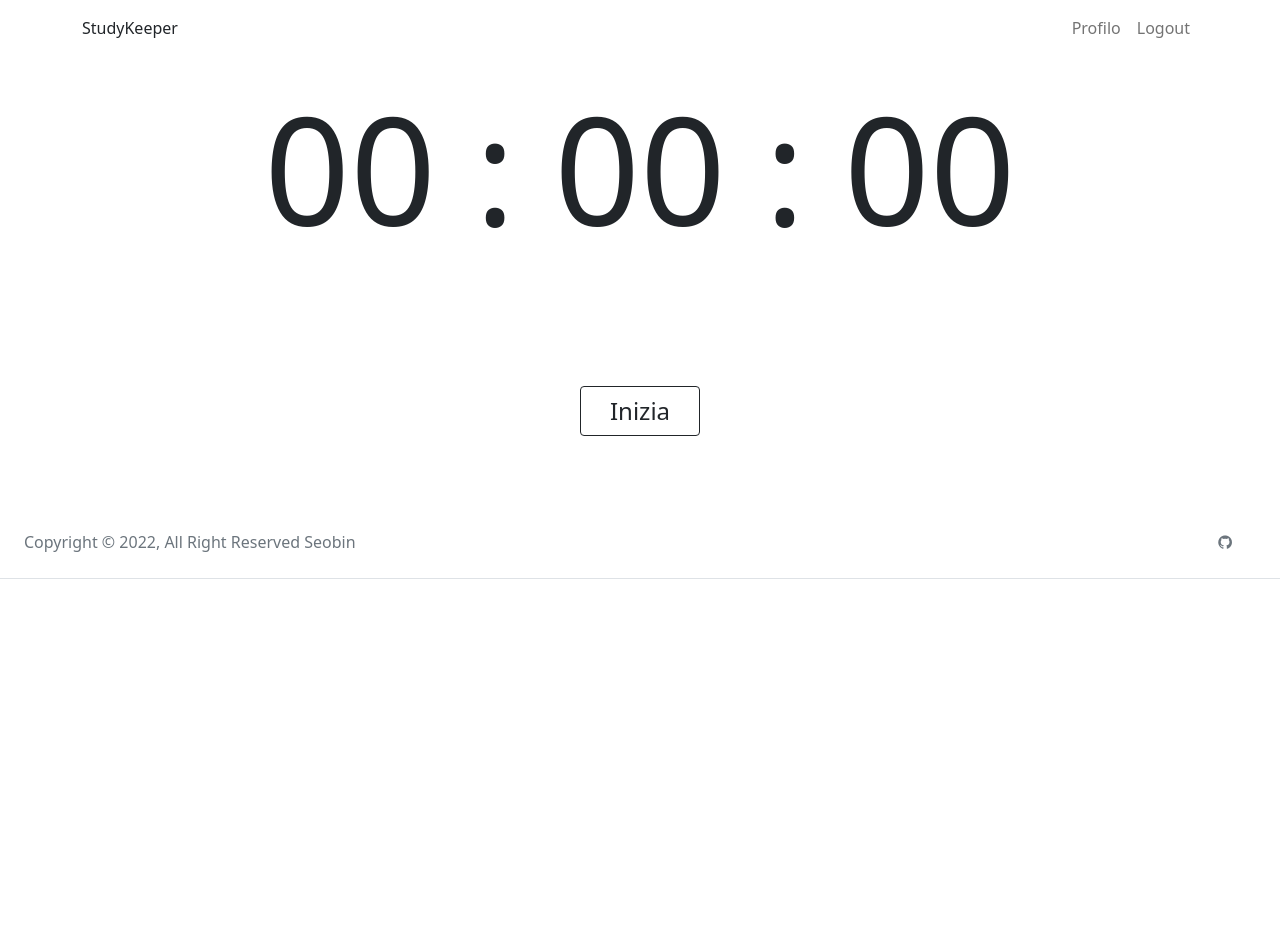
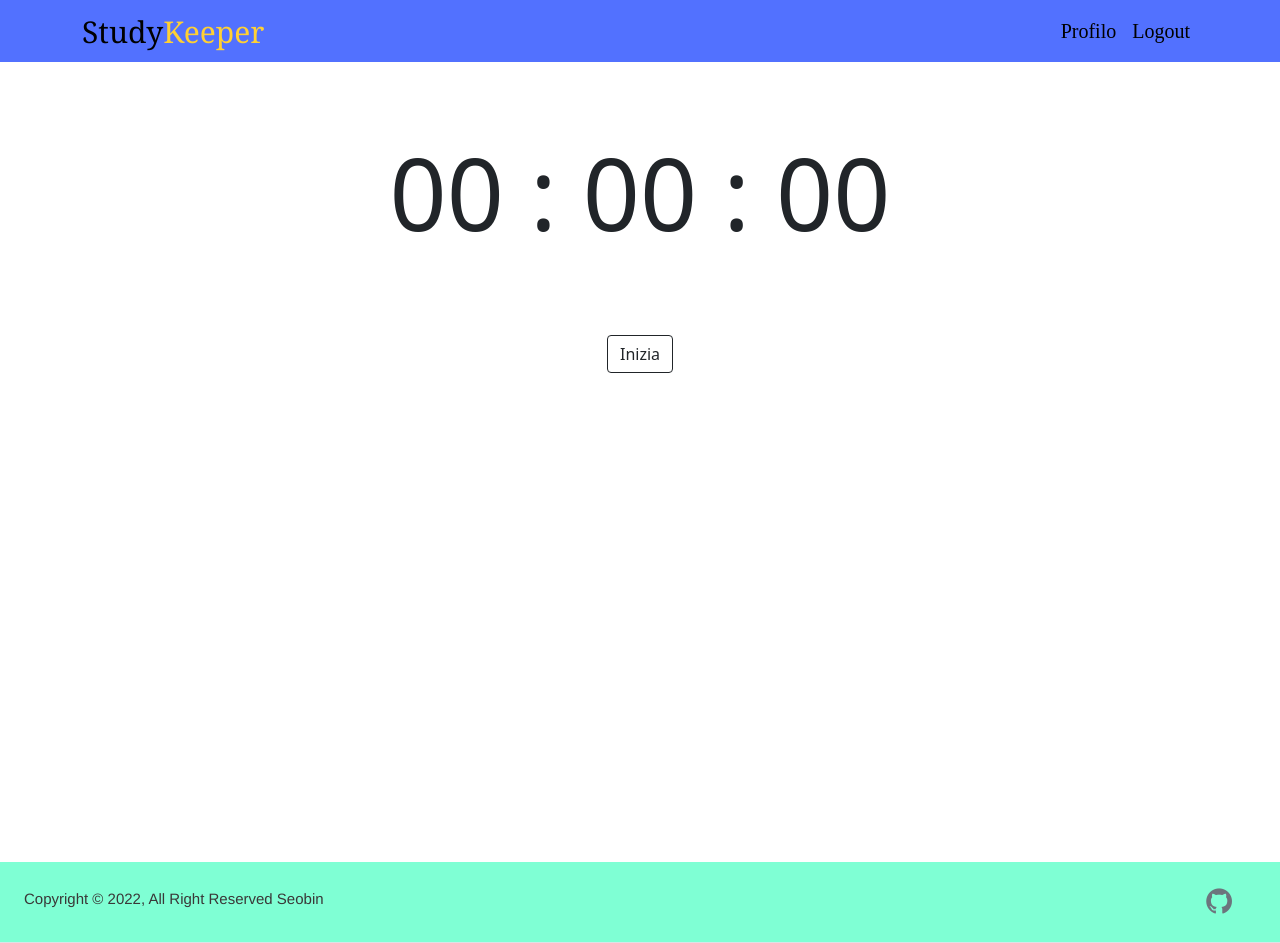
Before and after one commit to mrynaa/StudyKeeper, a PHP site: page / in a window 1280 px wide. Before the commit the page ends 579 px from the top, so only its background shows below. Run offline with PHP 8.4, Linux system fonts and the light colour scheme; some libraries are stand-ins or nearby versions.

Commit message:
Update style.css

```diff
--- a/Timer/style.css
+++ b/Timer/style.css
@@ -1,52 +1,73 @@
- .timer {
-    font-size:150px;
-    margin:0 auto;
-    width:1000px;
+body {
+  min-height: 100vh;
 }
 
-  #controls {
-    margin:0 auto;
-    width:600px;
+.nav-bg {
+  background-color:rgb(82,113,255);
 }
 
-  #controls button {
-    font-size:24px;
+.logoS {
+  font-family: Cambria, Cochin, Georgia, Times, 'Times New Roman', serif;
+  font-style: inherit;
+  font-size: 30px;
+  color: black;
 }
 
-  .header {
-    overflow: hidden;
-    background-color:cornflowerblue;
-    padding: 10px 10px;
+.logoK {
+  font-family: Cambria, Cochin, Georgia, Times, 'Times New Roman', serif;
+  font-style: inherit;
+  font-size: 30px;
+  color: rgb(255,208,52);
 }
 
-  .header p {
-    float: left;
-    color: gold;
-    text-align: center;
-    padding: 12px;
-    text-decoration: none;
-    font-size: 18px;
-    line-height: 25px;
-    border-radius: 4px;
+.linknav {
+  font-size:20px;
+  font-family:serif !important;
+  color: black !important;
 }
 
-  .header p.logo {
-    font-size: 25px;
-    font-weight: bold;
+.footer-bg {
+  background-color: aquamarine;
+}
+
+.foo-log {
+  font-size: 15px;
+  font-family:'Franklin Gothic Medium', 'Arial Narrow', Arial, sans-serif;
+  color: rgb(58, 56, 56);
+}
+
+.icon {
+  font-size: 30px !important;
+}
+
+.background {
+  min-height: 100vh;
+  align-items: center;
+  padding-top: 40px;
+  padding-bottom: 40px;
+}
+
+.timer {
+  width: 100%;
+  padding: 15px;
+  margin: auto;
+  white-space: nowrap;
 }
 
 
-  @media screen and (max-width: 500px) {
-    .header a {
-      float: none;
-      display: block;
-      text-align: left;
+@media screen and (min-width: 601px) {
+  .timer {
+    font-size: 100px;
+  }
+}
+
+@media screen and (max-width: 600px) {
+  .timer {
+    font-size: 50px;
   }
 }
 
 .button-ss {
-    width: 20%;
-    margin: 5px;
   margin-left: 5px;
   margin-right: 5px;
 }
```
Lines whose indentation alone changed are shown as unchanged.
